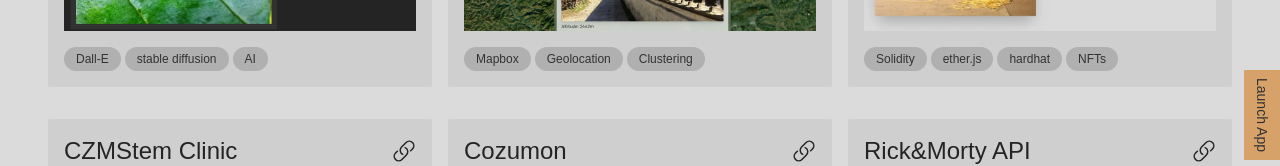
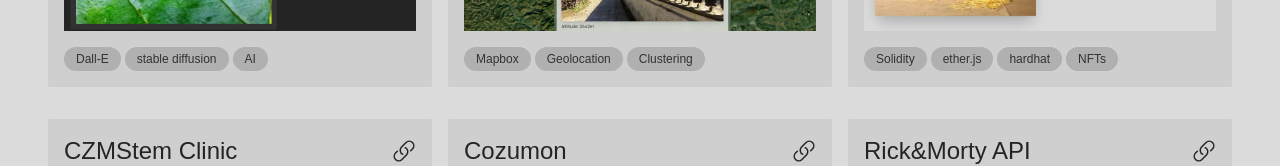
Before and after one commit to Existenziell/christof.digital, a Next.js app: page /projects in a window 1280 px wide. Shown: the part 640-806 px from the top of the page. Built offline with nearby package versions, Linux system fonts and the light colour scheme; a web font is replaced by a local one.

Commit message:
Remove AppLauncher for now

```diff
--- a/pages/play/index.js
+++ b/pages/play/index.js
@@ -2,7 +2,7 @@ import Image from 'next/image'
 import fetchApi from '../../lib/fetchApi'
 import Pagination from '../../components/Pagination'
 import Search from '../../components/Search'
-import AppLauncher from '../../components/AppLauncher'
+// import AppLauncher from '../../components/AppLauncher'
 import { useQuery } from 'react-query'
 import { useState } from 'react'
 import { SyncLoader } from 'react-spinners'
@@ -33,7 +33,7 @@ const Play = () => {
 
   return (
     <div className='text-left w-full'>
-      <AppLauncher />
+      {/* <AppLauncher /> */}
       <h1 className='text-4xl md:text-6xl mb-3 text-center'>Playground</h1>
       <p className='text-sm text-center'>Using react-query and the open Rick&amp;Morty API to test Pagination.</p>
 
--- a/pages/projects.js
+++ b/pages/projects.js
@@ -1,7 +1,7 @@
 import Head from 'next/head'
 import Image from 'next/image'
 import ProjectLink from '../components/ProjectLink'
-import AppLauncher from '../components/AppLauncher'
+// import AppLauncher from '../components/AppLauncher'
 import TagList from '../components/TagList'
 import { LinkIcon } from '@heroicons/react/24/solid'
 import { projects } from '../lib/projects'
@@ -48,7 +48,7 @@ const Projects = () => {
           ))}
         </div>
 
-        <AppLauncher />
+        {/* <AppLauncher /> */}
       </div>
     </>
   )
```
